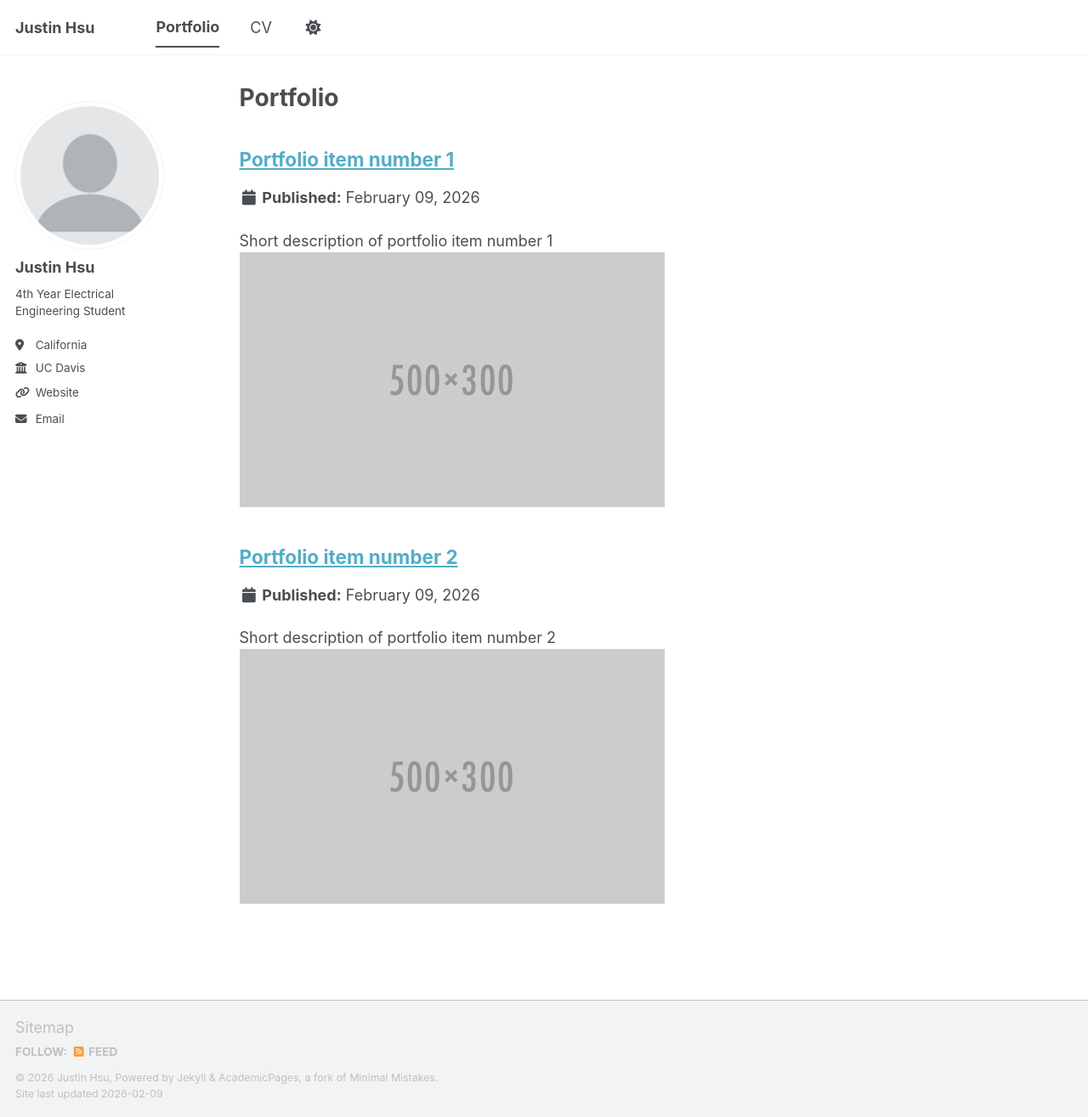
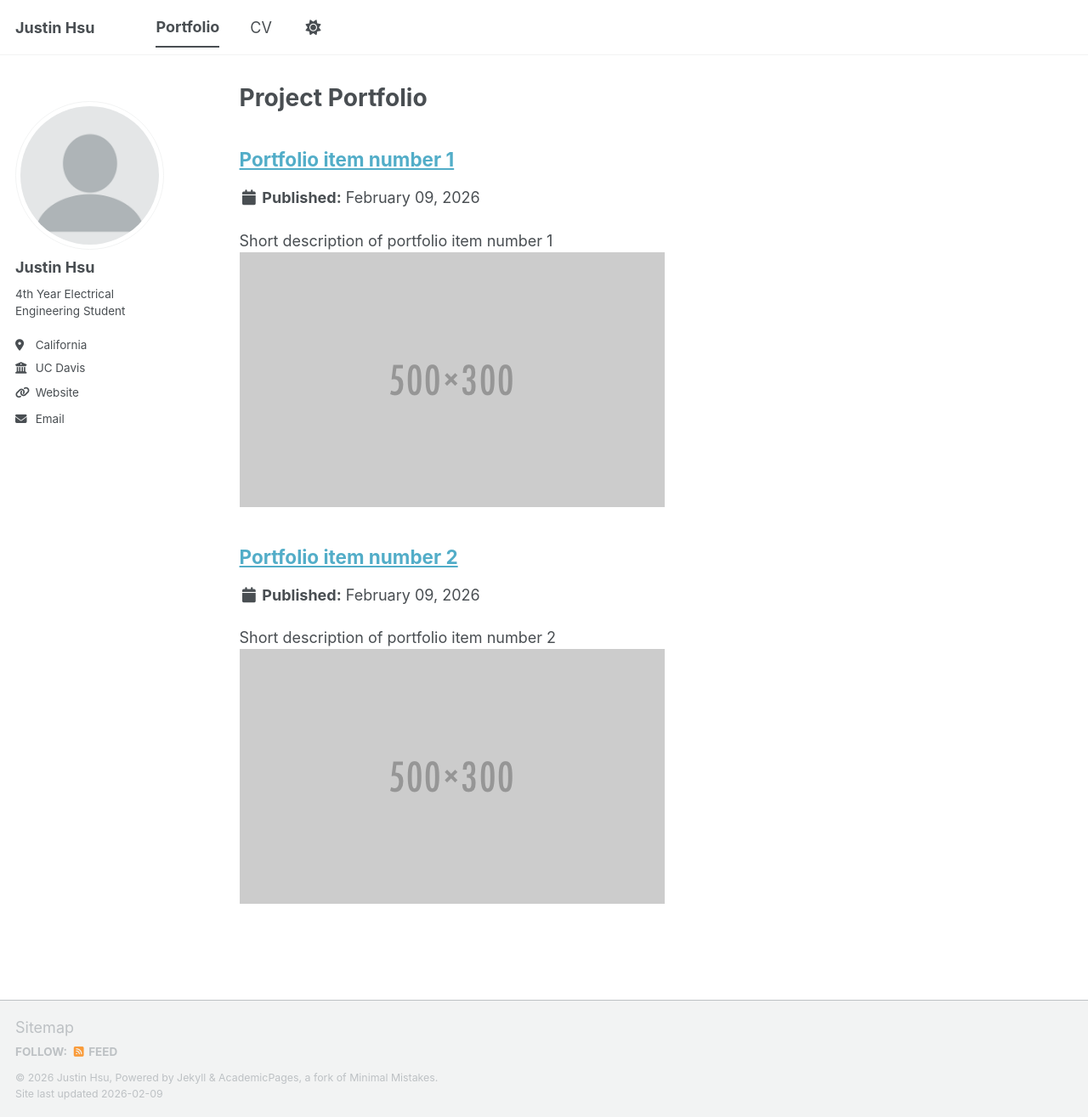
Before and after one commit to JustinHsu1129/jhsu1129.github.io, a Jekyll site: the page built from _pages/portfolio.html, in a window 1280 px wide and 1315 px high. Shown: the whole window at 85% size. Built offline with Jekyll 4.4.1, drawn with Linux system fonts in a browser that asks for light colours; a script bundle is joined from its source files by our own code; library files that are not in the unit come from our copies.

```diff
--- a/_pages/portfolio.html
+++ b/_pages/portfolio.html
@@ -1,6 +1,6 @@
 ---
 layout: archive
-title: "Portfolio"
+title: "Project Portfolio"
 permalink: /portfolio/
 author_profile: true
 ---
```
Also changed, not shown: _pages/cv.md (+1 -1 lines).
